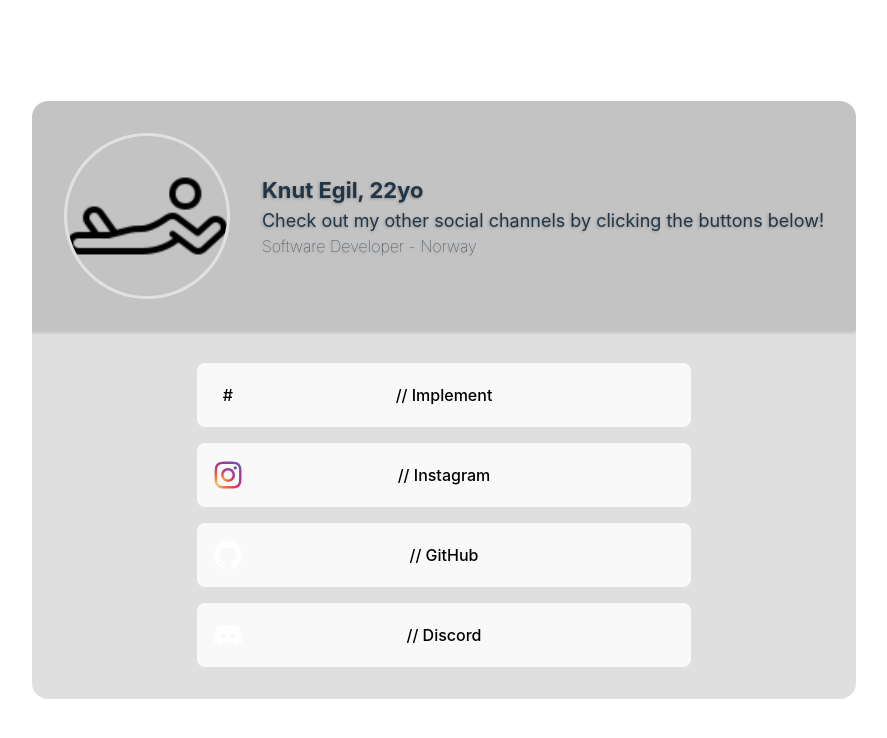
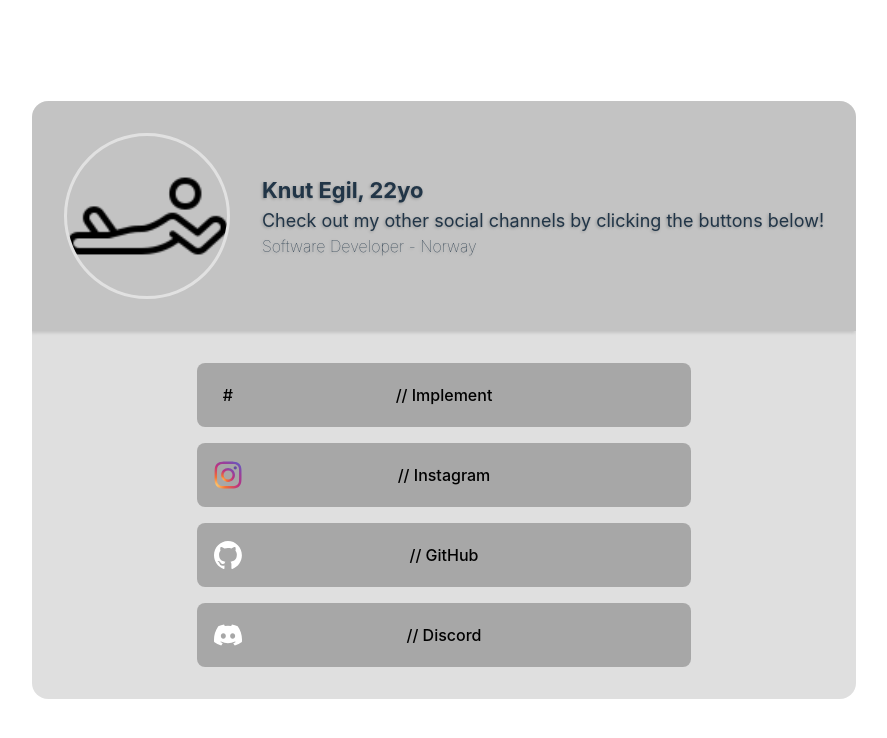
Before and after one commit to knut-egil/onelink-frontend, a React (Vite) app in the folder onelink-frontend/: page / in a window 1280 px wide. Shown: the top 738 px of the page, without its empty margins (196-1083 px from the left). Built offline with nearby package versions, Linux system fonts and the light colour scheme; no server answers; the HTML template or start-up script is replaced by a standard one.

Commit message:
Make link-button colors fit  background

```diff
--- a/onelink-frontend/src/views/Profile.css
+++ b/onelink-frontend/src/views/Profile.css
@@ -115,6 +115,8 @@
 .link {
   display: inline-flex;
 
+  background-color: #00000040;
+
   height: 4em;
   max-height: 4em;
 
```
